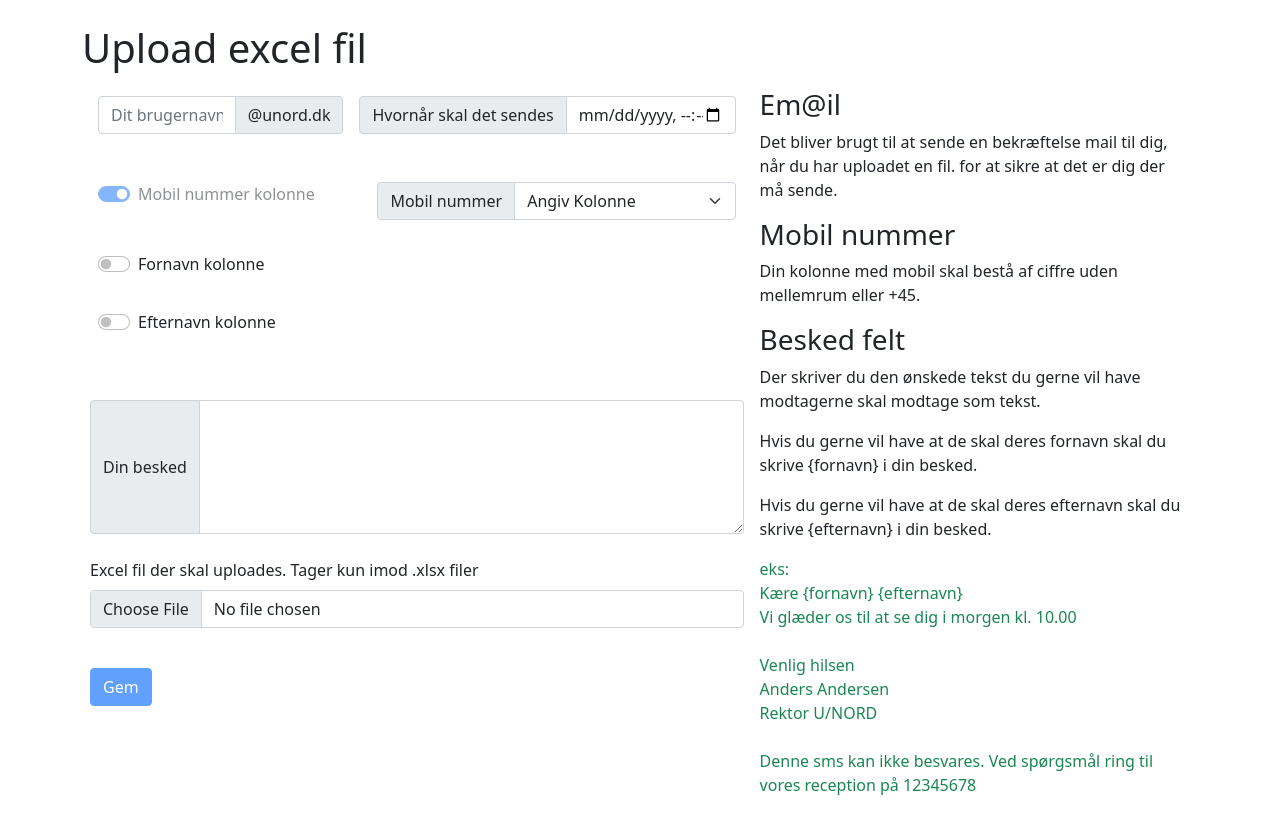
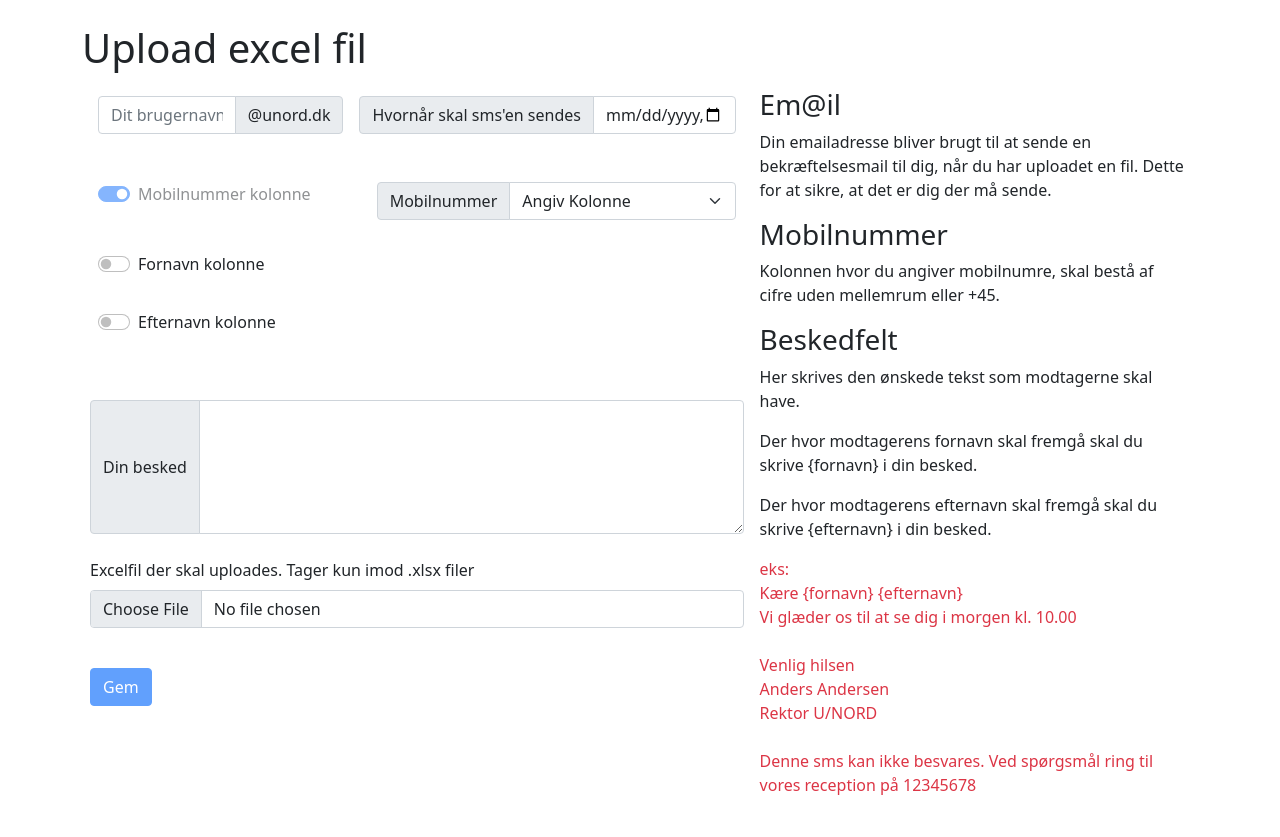
Before and after one commit to unord/sms-unord, a Django app: page /sms_app/UploadSms/ in a window 1280 px wide. Shown: the part 64-901 px from the top of the page. Run offline with Django 4.2, Linux system fonts and the light colour scheme; the visitor is signed in with stand-in values (Sample User, id 1); parts of the project's set-up code (start-up, migrations or seed data) failed here and were passed over.

Commit message:
form datetime

```diff
--- a/sms_app/templates/sms_app/message_group_list.html
+++ b/sms_app/templates/sms_app/message_group_list.html
@@ -25,16 +25,16 @@ setInterval(function(){
             <table class="table">
                 <tr class="table-dark">
                     <td>
-                        Er ikke email valideret: {{ object_list_not_validated_count }}
+                        Er ikke emailvalideret: {{ object_list_not_validated_count }}
                     </td>
                     <td>
-                        Er email valideret og venter på at blive sendt: {{ object_list_validated_count }}
+                        Er emailvalideret og venter på at blive sendt: {{ object_list_validated_count }}
                     </td>
                     <td>
                         Er igang med at blive behandlet: {{ object_list_processing_count }}
                     </td>
                     <td>
-                        Er afsluttede: {{ object_list_completed_count }}
+                        Er afsluttet: {{ object_list_completed_count }}
                     </td>
                 </tr>
             <tr>
--- a/sms_app/templates/sms_app/upload_sms_list.html
+++ b/sms_app/templates/sms_app/upload_sms_list.html
@@ -23,7 +23,7 @@ Upload excel fil
             </td>
             <td>
                <div class="input-group">
-                    <span class="input-group-text">Hvornår skal det sendes</span>
+                    <span class="input-group-text">Hvornår skal sms'en sendes</span>
 
 <input class="form-control" type="datetime-local" id="id_sms-send" name="sms_send" min="2023-01-08T19:30" required>
 
@@ -38,12 +38,11 @@ Upload excel fil
                                     <div class="form-check form-switch">
                                         <input class="form-check-input" type="checkbox"
                                                id="flexSwitchCheckCheckedDisabled" checked disabled>
-                                        <label class="form-check-label" for="flexSwitchCheckCheckedDisabled">Mobil
-                                            nummer kolonne</label>
+                                        <label class="form-check-label" for="flexSwitchCheckCheckedDisabled">Mobilnummer kolonne</label>
                                     </div>
                                 </div></td>
             <td><div class="input-group mb-3">
-  <label class="input-group-text" for="id_inputGroupSelectMobile">Mobil nummer</label>
+  <label class="input-group-text" for="id_inputGroupSelectMobile">Mobilnummer</label>
   <select class="form-select" id="id_inputGroupSelectMobile" name="inputGroupSelectMobile" required>
     <option value="0" selected>Angiv Kolonne</option>
     <option value="A">A</option>
@@ -184,7 +183,7 @@ Upload excel fil
 
                     <br>
                                 <div class="mb-3">
-                                    <label for="file" class="form-label">Excel fil der skal uploades. Tager kun imod .xlsx filer</label>
+                                    <label for="file" class="form-label">Excelfil der skal uploades. Tager kun imod .xlsx filer</label>
                                     <input class="form-control" type="file" id="file" name="file" accept=".xlsx" required>
                                 </div><br>
                                 <input type="submit"  value="Gem" class="btn btn-primary" id="id_submitButton">
@@ -193,14 +192,14 @@ Upload excel fil
             </td>
             <td><div>
                 <h3>Em@il</h3>
-                <p>Det bliver brugt til at sende en bekræftelse mail til dig, når du har uploadet en fil. for at sikre at det er dig der må sende.</p>
-                <h3>Mobil nummer</h3>
-                <p>Din kolonne med mobil skal bestå af ciffre uden mellemrum eller +45.</p>
-                <h3>Besked felt</h3>
-                <p>Der skriver du den ønskede tekst du gerne vil have modtagerne skal modtage som tekst.</p>
-                <p>Hvis du gerne vil have at de skal deres fornavn skal du skrive {fornavn} i din besked.</p>
-                <p>Hvis du gerne vil have at de skal deres efternavn skal du skrive {efternavn} i din besked.</p>
-                <p class="text-success">
+                <p>Din emailadresse bliver brugt til at sende en bekræftelsesmail til dig, når du har uploadet en fil. Dette for at sikre, at det er dig der må sende.</p>
+                <h3>Mobilnummer</h3>
+                <p>Kolonnen hvor du angiver mobilnumre, skal bestå af cifre uden mellemrum eller +45.</p>
+                <h3>Beskedfelt</h3>
+                <p>Her skrives den ønskede tekst som modtagerne skal have.</p>
+                <p>Der hvor modtagerens fornavn skal fremgå skal du skrive {fornavn} i din besked.</p>
+                <p>Der hvor modtagerens efternavn skal fremgå skal du skrive {efternavn} i din besked.</p>
+                <p class="text-danger">
                     eks:<br>
                     Kære {fornavn} {efternavn}<br>
                     Vi glæder os til at se dig i morgen kl. 10.00<br><br>
--- a/templates/base.html
+++ b/templates/base.html
@@ -35,9 +35,9 @@
                 <li class="nav-item dropdown"><a class="nav-link dropdown-toggle" href="#" id="navbarDropdown"
                                                  role="button" data-bs-toggle="dropdown" aria-expanded="false">Beskeder</a>
                     <ul class="dropdown-menu" aria-labelledby="navbarDropdown">
-                        <li><a class="dropdown-item" href="{% url 'sms_app_Message_list' %}">Bedsked liste</a></li>
-                        <li><a class="dropdown-item" href="{% url 'sms_app_Message_Dashboard' %}">Bedsked status</a></li>
-                        <li><a class="dropdown-item" href="{% url 'sms_app_UploadSms_list' %}">Upload Excel ark</a></li>
+                        <li><a class="dropdown-item" href="{% url 'sms_app_Message_list' %}">SMS-liste</a></li>
+                        <li><a class="dropdown-item" href="{% url 'sms_app_Message_Dashboard' %}">SMS-status</a></li>
+                        <li><a class="dropdown-item" href="{% url 'sms_app_UploadSms_list' %}">Upload Excelark</a></li>
                     </ul>
                 </li>
 
--- a/templates/index.html
+++ b/templates/index.html
@@ -3,11 +3,11 @@
 <div class="m-2"><h4>U/NORD SMS system</h4></div>
 
     <div class="m-2">
-        Dette er U/NORD SMS system. Her kan du uploade en excel fil med mobilnumre, navne, sms besked og afsendelse tidspunkt, og så vil vi sende SMS til alle mobilnumrene i filen på det ønskede tidspunkt.<br><br>
-    For at få adgang til systemet skal du kontakte Henrik Faaborg på mail hefa@unord.dk.
+        Dette er U/NORDs SMS-system. Her kan du uploade en excelfil med mobilnumre, navne, smsbesked og afsendelsestidspunkt. Herefter vil vi sende SMS til alle mobilnumrene i filen på det ønskede tidspunkt.<br><br>
+    For at få adgang til systemet skal du kontakte Henrik Faaborg på mail: hefa@unord.dk.
     </div>
 {% if user.is_authenticated %}
-<div class="m-2"><a class="btn btn-primary" href="{% url 'sms_app_Message_list' %}">Se SMS list</a> <a class="btn btn-primary" href="{% url 'sms_app_Message_Dashboard' %}">Se SMS behandlings kø</a> <a class="btn btn-success" href="{% url 'sms_app_UploadSms_list' %}">Upload excel ark</a></div>
+<div class="m-2"><a class="btn btn-primary" href="{% url 'sms_app_Message_list' %}">Se SMS-liste</a> <a class="btn btn-primary" href="{% url 'sms_app_Message_Dashboard' %}">Se SMS-behandlingskø</a> <a class="btn btn-success" href="{% url 'sms_app_UploadSms_list' %}">Upload excelark</a></div>
     {% endif %}
 
 {% endblock %}
```
Also changed, not shown: sms_app/templates/sms_app/message_list.html (+4 -4 lines).
